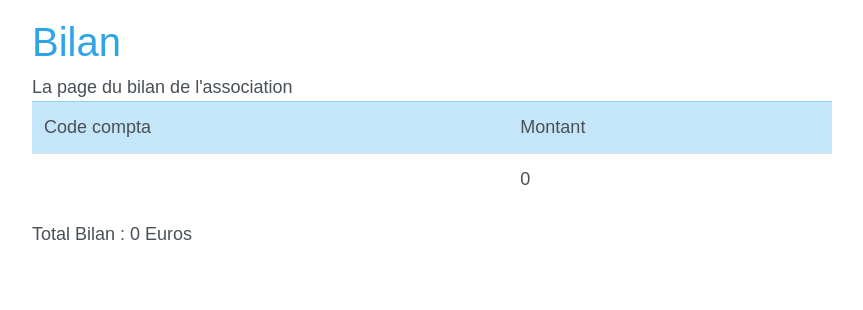
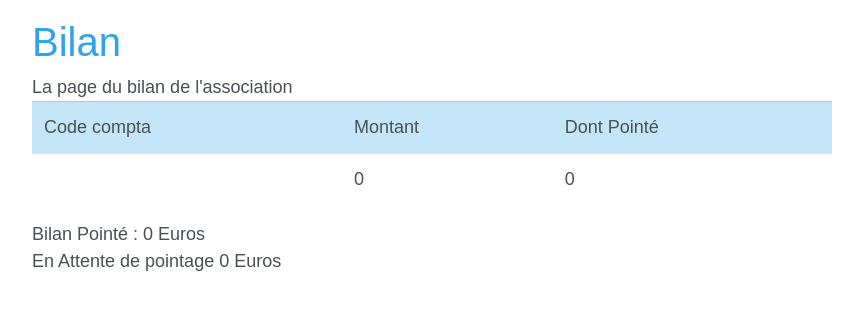
Before and after one commit to xlyric/gestion_compte_assos, a Symfony app: template templates/bilan/index.html.twig in a window 1280 px wide. Shown: the part 56-366 px from the top of the page, without its empty margins (208-1071 px from the left). Run offline with Twig, Linux system fonts and the light colour scheme; the template is opened without the code that fills it, so the values that code supplies are empty; some libraries are stand-ins or nearby versions.

Commit message:
ajout pointage dans bilan

```diff
--- a/templates/bilan/index.html.twig
+++ b/templates/bilan/index.html.twig
@@ -11,6 +11,8 @@
 {% set sommetotale = 0 %}
 {% set classe = false %}
 {% set classeid = false %}
+{% set sommepointe = 0 %}
+{% set sommepointetotal = 0 %}
 
 <div class="example-wrapper">
     <h1>Bilan {{ ga_societe }}</h1>
@@ -22,6 +24,7 @@ La page du bilan de l'association
 
         <td>Code compta</td>
         <td>Montant</td>
+        <td>Dont Pointé</td>
 
     </tr>
 
@@ -29,17 +32,27 @@ La page du bilan de l'association
     {% if ecriture.Codecompta is not same as classe %}
         {% if classe %}
         <tr> <td> <a href="{{path('bilandetail',{'id' : classeid })}} "> {{ classe }}  </a></td>
-        <td> {{ somme }}</td> </tr>
+        <td> {{ somme }}</td>
+        <td> {{ sommepointe }}</td>
+        </tr>
         {% endif %}
 
     {% set classe = ecriture.Codecompta  %}
     {% set classeid = ecriture.Codecompta.id %}
     {% set somme = 0 %}
+    {% set sommepointe = 0 %}
     {% set somme = somme+ ecriture.Montant %}
+                {% if ecriture.Payement %}
+                {% set sommepointe = sommepointe+ ecriture.Montant %}
+                {% set sommepointetotal = sommepointetotal+ ecriture.Montant %}
+                {% endif %}
 
     {% else  %}
     {% set somme = somme+ ecriture.Montant %}
-
+                {% if ecriture.Payement %}
+                {% set sommepointe = sommepointe+ ecriture.Montant %}
+                {% set sommepointetotal = sommepointetotal+ ecriture.Montant %}
+                {% endif %}
     {% endif  %}
 
 
@@ -48,12 +61,13 @@ La page du bilan de l'association
 {% endfor %}
 
         <tr> <td><a  href="{{path('bilandetail',{'id' : classeid })}} "> {{ classe }}  </a></td>
-        <td> {{ somme }}</td> </tr>
+        <td> {{ somme }}</td>
+        <td> {{ sommepointe }}</td> </tr>
 
 
 
 </table>
-Total Bilan : {{ sommetotale }} Euros
-
+Bilan Pointé : {{ sommepointetotal }} Euros<br>
+En Attente de pointage {{sommetotale -sommepointetotal }} Euros
 </div>
 {% endblock %}
```
Also changed, not shown: templates/bilan/detail.html.twig (+6 -1 lines).
